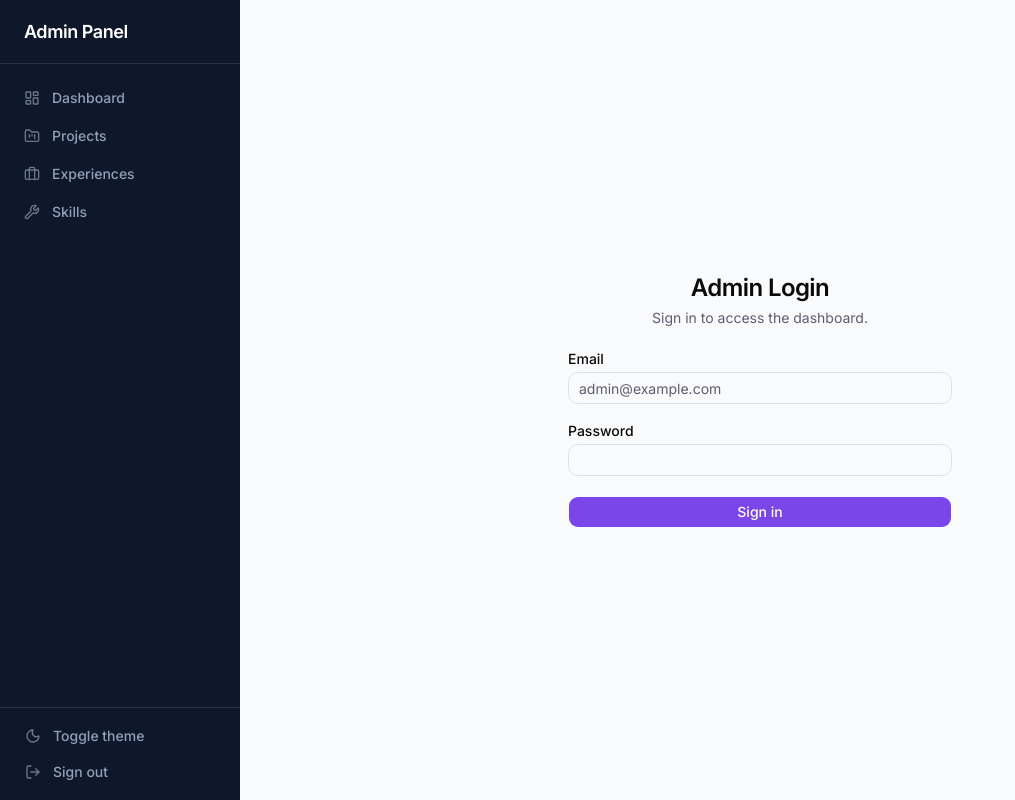
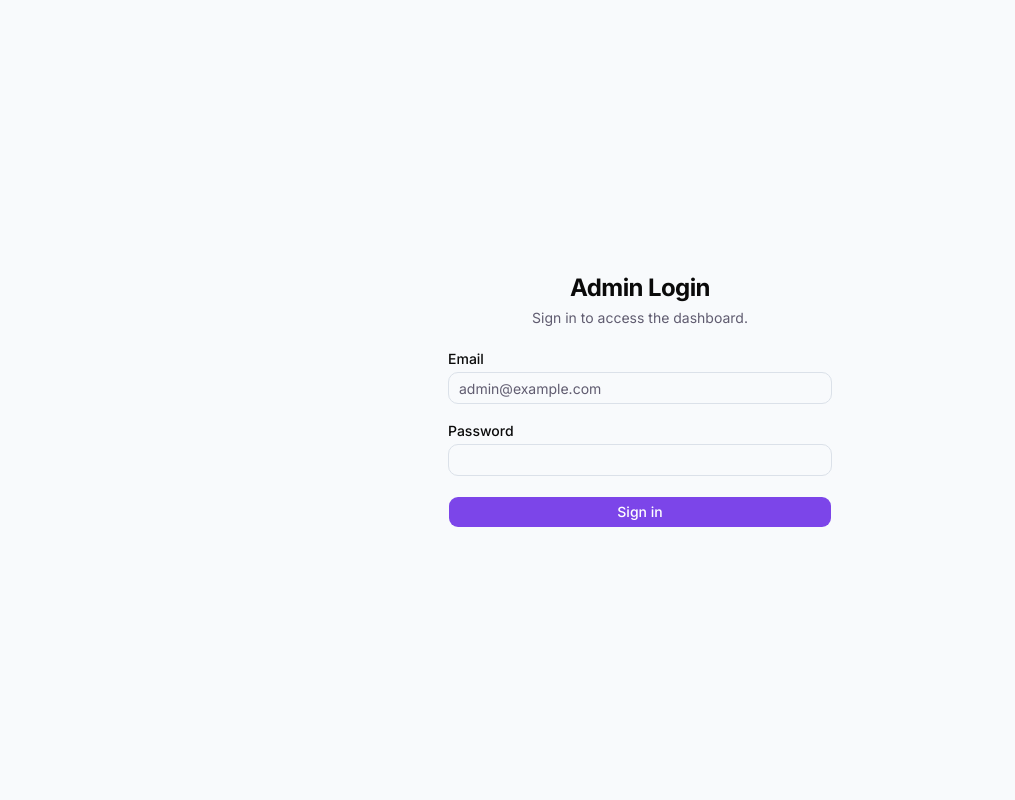
Before and after one commit to danisetiawan31/portfolio, a Next.js app: page /admin/login in a window 1280 px wide. Shown: the whole page, without its empty margins (0-1015 px from the left). Built offline with nearby package versions, Linux system fonts and the light colour scheme.

Commit message:
fix(admin): prevent sidebar rendering on login page
- Add AdminShell client wrapper that checks pathname and skips
  sidebar/offset for /admin/login
- Align login heading font-weight with other admin pages

```diff
--- a/app/admin/layout.tsx
+++ b/app/admin/layout.tsx
@@ -1,20 +1,14 @@
 // app/admin/layout.tsx
 
 import type { ReactNode } from 'react'
-import { AdminSidebar } from '@/components/admin/admin-sidebar'
+import { AdminShell } from '@/components/admin/admin-shell'
 
 import { Toaster } from '@/components/ui/sonner'
 
 export default function AdminLayout({ children }: { children: ReactNode }) {
   return (
     <>
-      <div className="flex min-h-screen">
-        <AdminSidebar />
-        {/* Offset content for fixed sidebar on desktop */}
-        <div className="flex-1 md:ml-60">
-          <main className="min-h-screen">{children}</main>
-        </div>
-      </div>
+      <AdminShell>{children}</AdminShell>
       <Toaster />
     </>
   )
--- a/app/admin/login/page.tsx
+++ b/app/admin/login/page.tsx
@@ -17,7 +17,7 @@ export default function LoginPage() {
     <main className="bg-background flex min-h-screen items-center justify-center px-4">
       <div className="w-full max-w-sm space-y-6">
         <div className="space-y-1 text-center">
-          <h1 className="text-2xl font-semibold tracking-tight">Admin Login</h1>
+          <h1 className="text-2xl font-bold tracking-tight">Admin Login</h1>
           <p className="text-muted-foreground text-sm">
             Sign in to access the dashboard.
           </p>
--- /dev/null
+++ b/components/admin/admin-shell.tsx
@@ -0,0 +1,23 @@
+'use client'
+
+import { usePathname } from 'next/navigation'
+import { AdminSidebar } from './admin-sidebar'
+
+export function AdminShell({ children }: { children: React.ReactNode }) {
+  const pathname = usePathname()
+  const isLoginPage = pathname === '/admin/login'
+
+  if (isLoginPage) {
+    return <>{children}</>
+  }
+
+  return (
+    <div className="flex min-h-screen">
+      <AdminSidebar />
+      {/* Offset content for fixed sidebar on desktop */}
+      <div className="flex-1 md:ml-60">
+        <main className="min-h-screen">{children}</main>
+      </div>
+    </div>
+  )
+}
```
